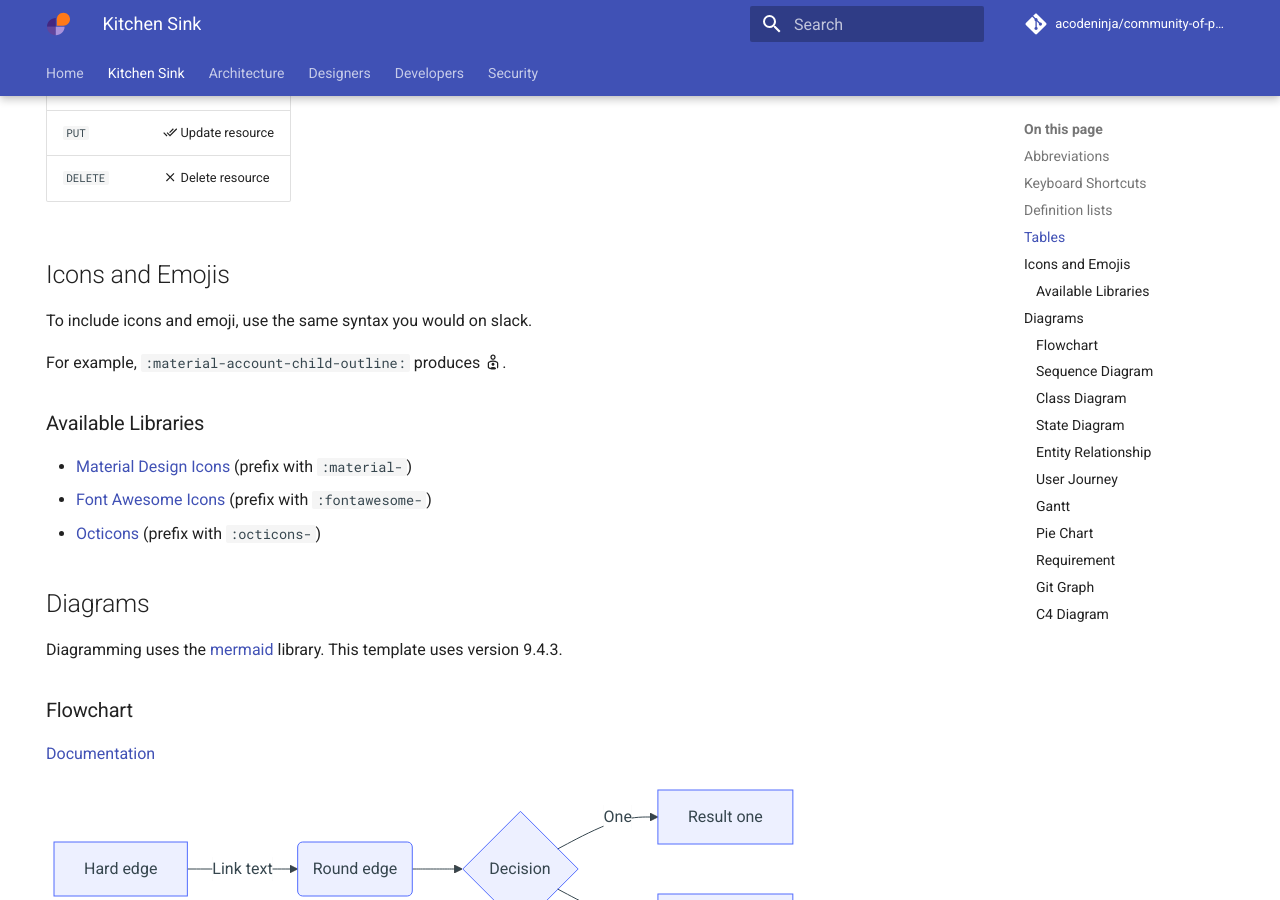
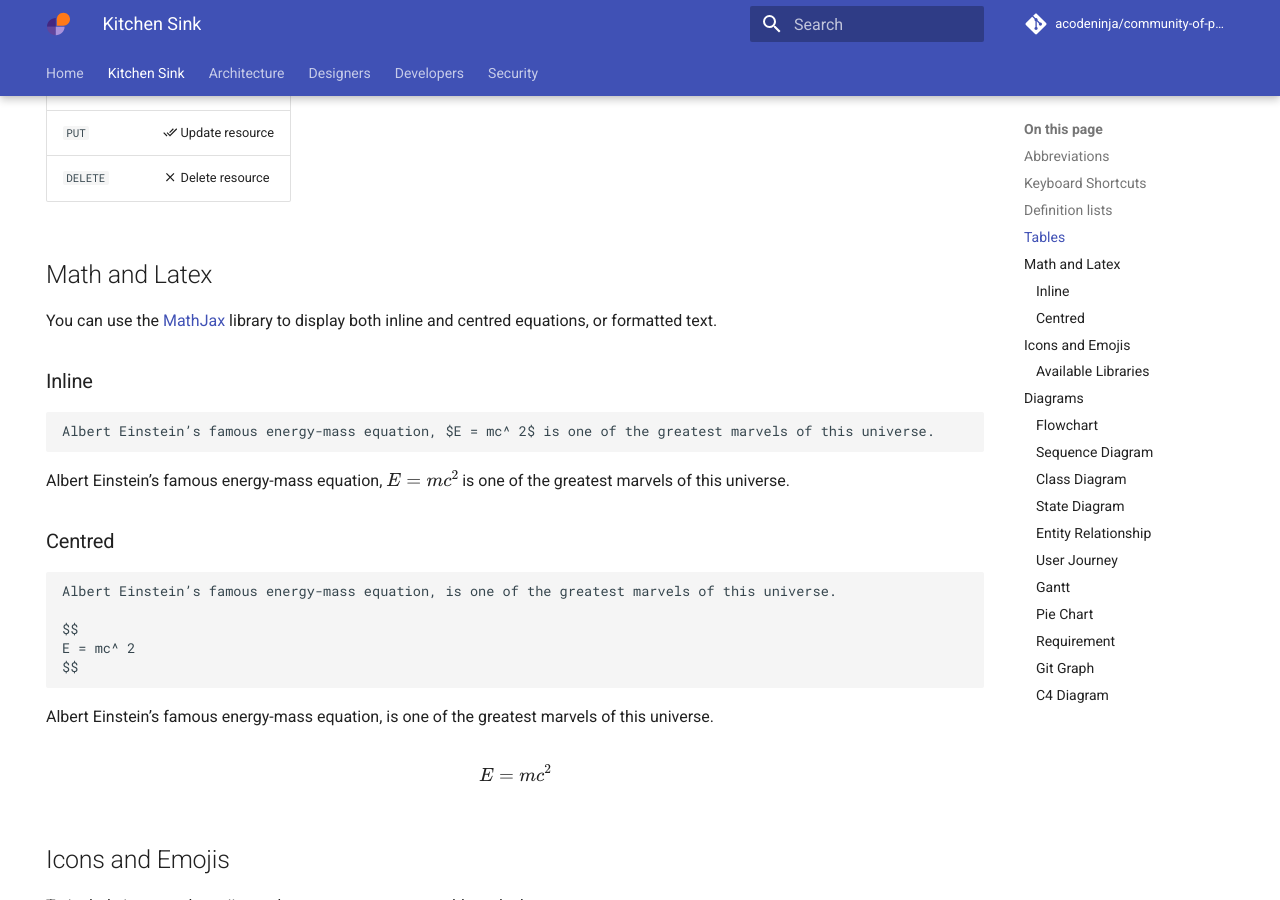
Before and after one commit to acodeninja/community-of-practice-template, an MkDocs documentation site: the page built from docs/kitchen-sink.md, in a window 1280 px wide and 900 px high, scrolled down 1270 px. Built offline with MkDocs 1.6.1 and Material for MkDocs 9.7.7, drawn with Linux system fonts in a browser that asks for light colours; comment, search, counter and statistics services are not loaded.

Commit message:
Add MathJax with some latex examples

````diff
--- a/docs/kitchen-sink.md
+++ b/docs/kitchen-sink.md
@@ -60,6 +60,33 @@ Normal Markdown tables, nothing new here.
 | `PUT`    | :material-check-all: Update resource |
 | `DELETE` | :material-close:     Delete resource |
 
+
+## Math and Latex
+
+You can use the [MathJax](https://www.mathjax.org/) library to display both inline and centred equations, or formatted
+text.
+
+### Inline
+
+```
+Albert Einstein’s famous energy-mass equation, $E = mc^ 2$ is one of the greatest marvels of this universe.
+```
+
+Albert Einstein’s famous energy-mass equation, $E = mc^ 2$ is one of the greatest marvels of this universe.
+
+### Centred
+
+```
+Albert Einstein’s famous energy-mass equation, is one of the greatest marvels of this universe.
+
+$$
+E = mc^ 2
+$$
+```
+
+Albert Einstein’s famous energy-mass equation, is one of the greatest marvels of this universe.
+
+$$E = mc^ 2$$
 
 ## Icons and Emojis
 
--- a/mkdocs.production.yml
+++ b/mkdocs.production.yml
@@ -8,6 +8,8 @@ markdown_extensions:
   - pymdownx.keys
   - def_list
   - tables
+  - pymdownx.arithmatex:
+      generic: true
   - pymdownx.emoji:
       emoji_index: !!python/name:materialx.emoji.twemoji
       emoji_generator: !!python/name:materialx.emoji.to_svg
--- a/mkdocs.yml
+++ b/mkdocs.yml
@@ -23,6 +23,11 @@ plugins:
       enable_creation_date: true
       type: timeago
 
+extra_javascript:
+  - javascripts/mathjax.js
+  - https://polyfill.io/v3/polyfill.min.js?features=es6
+  - https://cdn.jsdelivr.net/npm/mathjax@3/es5/tex-mml-chtml.js
+
 markdown_extensions:
   - admonition
   - pymdownx.details
@@ -31,6 +36,8 @@ markdown_extensions:
   - pymdownx.keys
   - def_list
   - tables
+  - pymdownx.arithmatex:
+      generic: true
   - pymdownx.emoji:
       emoji_index: !!python/name:materialx.emoji.twemoji
       emoji_generator: !!python/name:materialx.emoji.to_svg
--- /dev/null
+++ b/overrides/assets/javascripts/mathjax.js
@@ -0,0 +1,16 @@
+window.MathJax = {
+    tex: {
+        inlineMath: [["\\(", "\\)"]],
+        displayMath: [["\\[", "\\]"]],
+        processEscapes: true,
+        processEnvironments: true
+    },
+    options: {
+        ignoreHtmlClass: ".*|",
+        processHtmlClass: "arithmatex"
+    }
+};
+
+document$.subscribe(() => {
+    MathJax.typesetPromise();
+});
````
